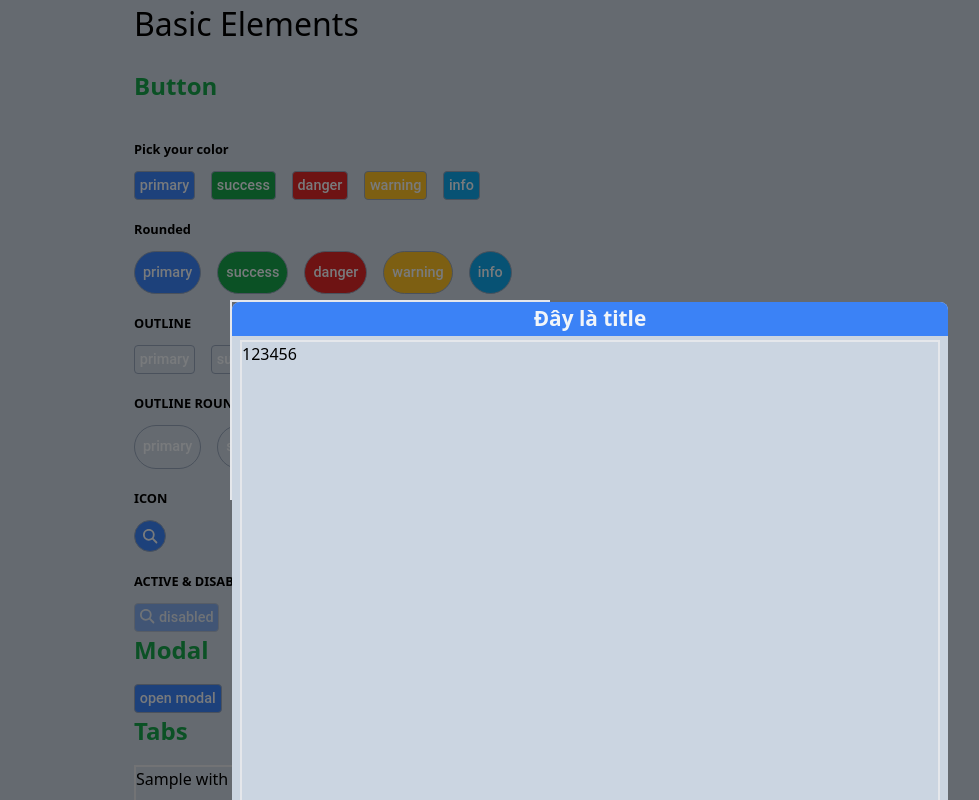
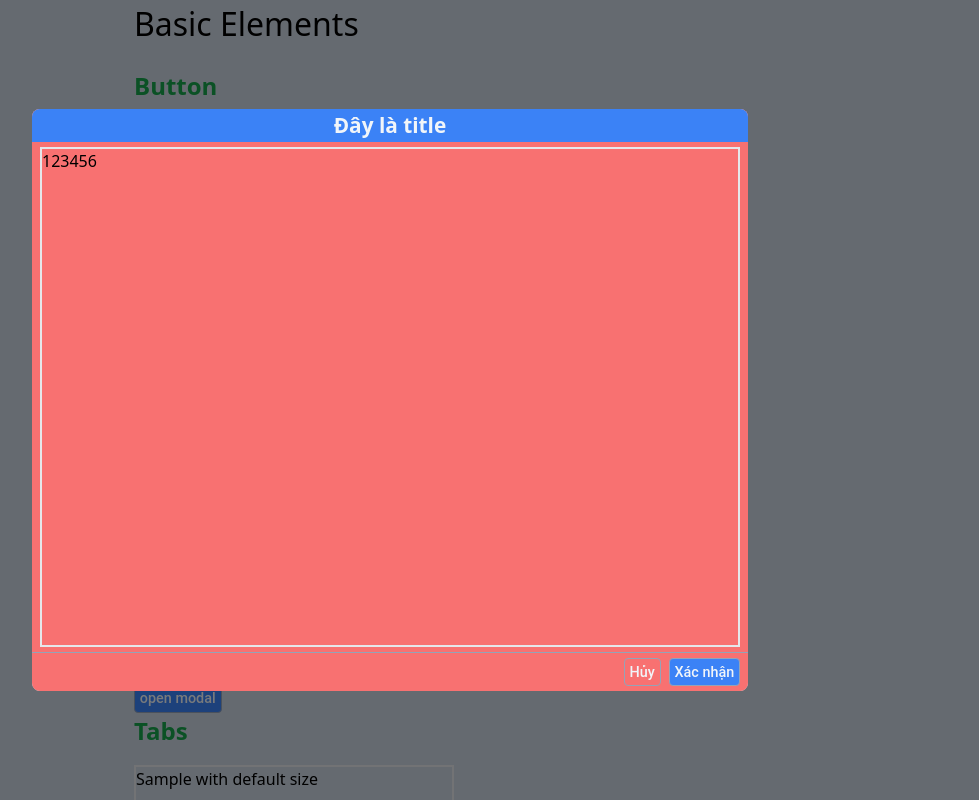
Before and after one commit to dangdinhtai0001/friday-fw-ssr, a Next.js app: page /components in a window 1280 px wide. Both pictures are taken after a click on the button "open modal". Shown: the top 800 px of the page, without its empty margins (250-1229 px from the left). Built offline with nearby package versions, Linux system fonts and the light colour scheme.

Commit message:
ghép resizable thành công

```diff
--- a/components/dialog/core/DialogContainer.tsx
+++ b/components/dialog/core/DialogContainer.tsx
@@ -6,7 +6,7 @@ import { Resizable } from 're-resizable';
 // ------- local imports
 import { useDialogContext } from './DialogContext';
 import Button from '@components/button';
-import { getDimensionByRef } from '@components/_util/dimension'
+import { getDimensionByRef } from '@components/_util/dimension';
 // ------- type imports
 import type { IDialogPropTypes } from './PropTypes';
 
@@ -31,43 +31,20 @@ const dropIn = {
     transition: {
       duration: 0.25,
       type: 'spring',
-        }
+    },
   },
 };
 
 const DialogContainer = (props: IDialogPropTypes) => {
-    const {
-        title,
-        onDialogEvent,
-        children,
-        initWidth = '700px',
-        initHeight = '500px'
-    } = props;
+  const { title, onDialogEvent, children, initWidth = '700px', initHeight = '500px' } = props;
 
   const dialogContextHook = useDialogContext();
-    const { context } = dialogContextHook;
+  const { context, updateSizeByDelta } = dialogContextHook;
   const { actionDefs } = context;
-
-    const dialogContainerRef = React.useRef<HTMLDivElement | null>(null);
-
-    const [currentHeight, setCurrentHeight] = React.useState<string>(initHeight);
-    const [currentWidth, setCurrentWidth] = React.useState<string>(initWidth);
 
   const handleOnDialogEvent = (key: string) => {
     onDialogEvent?.({ key: key, hook: dialogContextHook });
   };
-
-    const handleOnResize = (event, { size }) => {
-        console.log(size);
-    }
-
-    React.useLayoutEffect(() => {
-        console.log('use effect ', getDimensionByRef(dialogContainerRef));
-        let size = getDimensionByRef(dialogContainerRef);
-        setCurrentHeight(`${size?.height ? size.height : initHeight}px`);
-        setCurrentWidth(`${size?.width ? size?.width : initWidth}px`);
-
-    }, [initWidth, initHeight]);
 
   const renderDialogFooter = () => {
     return actionDefs?.map((item, index) => {
@@ -86,34 +63,43 @@ const DialogContainer = (props: IDialogPropTypes) => {
   };
 
   return (
-        <Resizable defaultSize={{
-            width: 320,
-            height: 200,
-        }} className='border-2'>
-            <div className='fd--dialog-container border-3' style={{ width: currentWidth, height: currentHeight }} ref={dialogContainerRef}>
     <motion.div
-                    className="fd--dialog-panel h-fit w-fit bg-th-background rounded-[0.5rem] flex flex-col "
+      className="fd--dialog-panel h-fit w-fit bg-th-background rounded-[0.5rem] "
       variants={dropIn}
       initial="hidden"
       animate="visible"
       exit="exit"
       key="fd--dialog-panel"
     >
+      <Resizable
+        defaultSize={{
+          width: initWidth,
+          height: initHeight,
+        }}
+        size={{ width: context.width, height: context.height }}
+        className=" fd--dialog-container flex flex-col  rounded-t-[0.5rem] rounded-b-[0.5rem] bg-red-400 "
+        onResize={(event, direction, ref, delta) => {
+          console.log('resizing');
+        }}
+        onResizeStop={(event, direction, ref, delta) => {
+          updateSizeByDelta(delta);
+        }}
+      >
         {/* ------------------ | header | ------------------ */}
         <div className="fd--dialog-header flex items-center justify-center text-th-text-primary font-[600] text-[1.3rem] h-[2.1rem] w-full py-[1rem] bg-th-primary rounded-t-[0.5rem]">
           {title}
         </div>
         {/* ------------------ | content | ------------------ */}
-                    <div className="fd--dialog-content overflow-auto w-full h-full px-[0.5rem] py-[0.3rem]">{children}</div>
+        <div className="fd--dialog-content overflow-auto w-full h-full px-[0.5rem] py-[0.3rem]">
+          {children}
+        </div>
         {/* ------------------ | footer | ------------------ */}
         <div className="fd--dialog-footer h-fit rounded-b-[0.5rem] border-t-[0.1rem] border-th-foreground flex justify-end gap-[0.5rem] px-[0.5rem] py-[0.3rem]">
           {renderDialogFooter()}
         </div>
+      </Resizable>
     </motion.div>
-            </div>
-        </Resizable>
-    )
-
-}
+  );
+};
 
 export default DialogContainer;
--- a/components/dialog/core/DialogContext.tsx
+++ b/components/dialog/core/DialogContext.tsx
@@ -1,5 +1,5 @@
 import React, { useState, useContext, createContext, useEffect } from 'react';
-import { ButtonType } from '@components/button/button'
+import { ButtonType } from '@components/button/button';
 // ================================================== || CONTEXT || ================================================== //
 
 // ---------------------- || Define type/ interface || ---------------------- //
@@ -13,12 +13,14 @@ export interface ActionDef {
 
 export interface ContextState {
   visible: boolean;
-    actionDefs?: ActionDef[]
-};
+  width: number;
+  height: number;
+  actionDefs?: ActionDef[];
+}
 
 interface ContextValue {
   context: ContextState;
-    setContext: React.Dispatch<any>
+  setContext: React.Dispatch<any>;
 }
 
 interface ContextProviderProps {
@@ -42,8 +44,10 @@ const DialogContextProvider = (props: ContextProviderProps) => {
     // eslint-disable-next-line react-hooks/exhaustive-deps
   }, []);
 
-    return <DialogContext.Provider value={{ context, setContext }}>{children}</DialogContext.Provider>;
-}
+  return (
+    <DialogContext.Provider value={{ context, setContext }}>{children}</DialogContext.Provider>
+  );
+};
 
 // ---------------------- || Định nghĩa hook || ---------------------- //
 const useDialogContext = () => {
@@ -53,15 +57,25 @@ const useDialogContext = () => {
   const updateVisible = (visible: boolean) => {
     setContext((prevState: ContextState) => ({
       ...prevState,
-            visible
+      visible,
+    }));
+  };
+
+  // cập nhật with, height theo delta
+  const updateSizeByDelta = (delta: { width: number; height: number }) => {
+    setContext((prevState: ContextState) => ({
+      ...prevState,
+      width: prevState.width + delta.width,
+      height: prevState.height + delta.height,
     }));
   };
 
   return {
     context,
     setContext,
-        updateVisible
+    updateVisible,
+    updateSizeByDelta,
   };
 };
 
-export { DialogContextProvider, useDialogContext }
+export { DialogContextProvider, useDialogContext };
--- /dev/null
+++ b/components/dialog/core/useDialogContainer.tsx
@@ -0,0 +1,5 @@
+export interface Props {}
+
+const useDialogContainer = (props: Props) => {};
+
+export default useDialogContainer;
```
Lines whose indentation alone changed are shown as unchanged.
